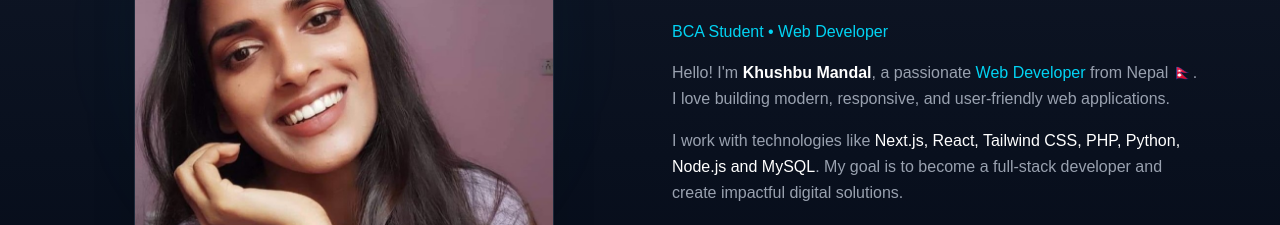
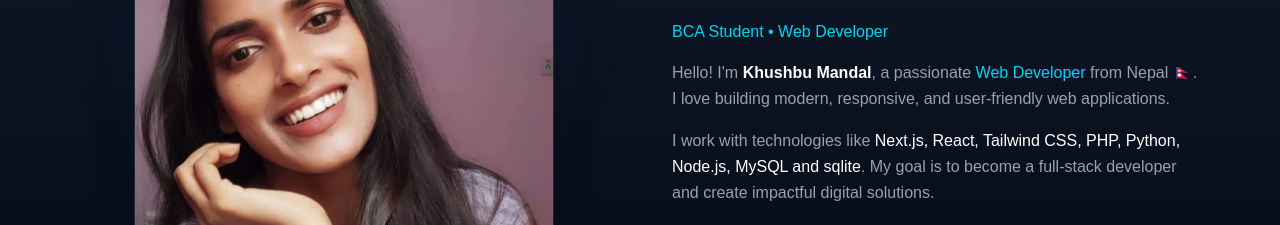
Before and after one commit to Khushbumandal2060/Portfolio, a Next.js app in the folder portfolio-ts/: page / in a window 1280 px wide. Shown: the part 1000-1225 px from the top of the page. Built offline with nearby package versions, Linux system fonts and the light colour scheme.

Commit message:
Add sqlite to list of technologies in AboutMe component

```diff
--- a/portfolio-ts/src/components/AboutMe.tsx
+++ b/portfolio-ts/src/components/AboutMe.tsx
@@ -52,7 +52,7 @@ const AboutMe = forwardRef<HTMLElement>((props, ref) => {
           </p>
 
           <p className="text-gray-400 mb-6 leading-relaxed">
-            I work with technologies like <span className="text-white">Next.js, React, Tailwind CSS, PHP, Python, Node.js and MySQL</span>.
+            I work with technologies like <span className="text-white">Next.js, React, Tailwind CSS, PHP, Python, Node.js, MySQL and sqlite</span>.
             My goal is to become a full-stack developer and create impactful digital solutions.
           </p>
 
```
